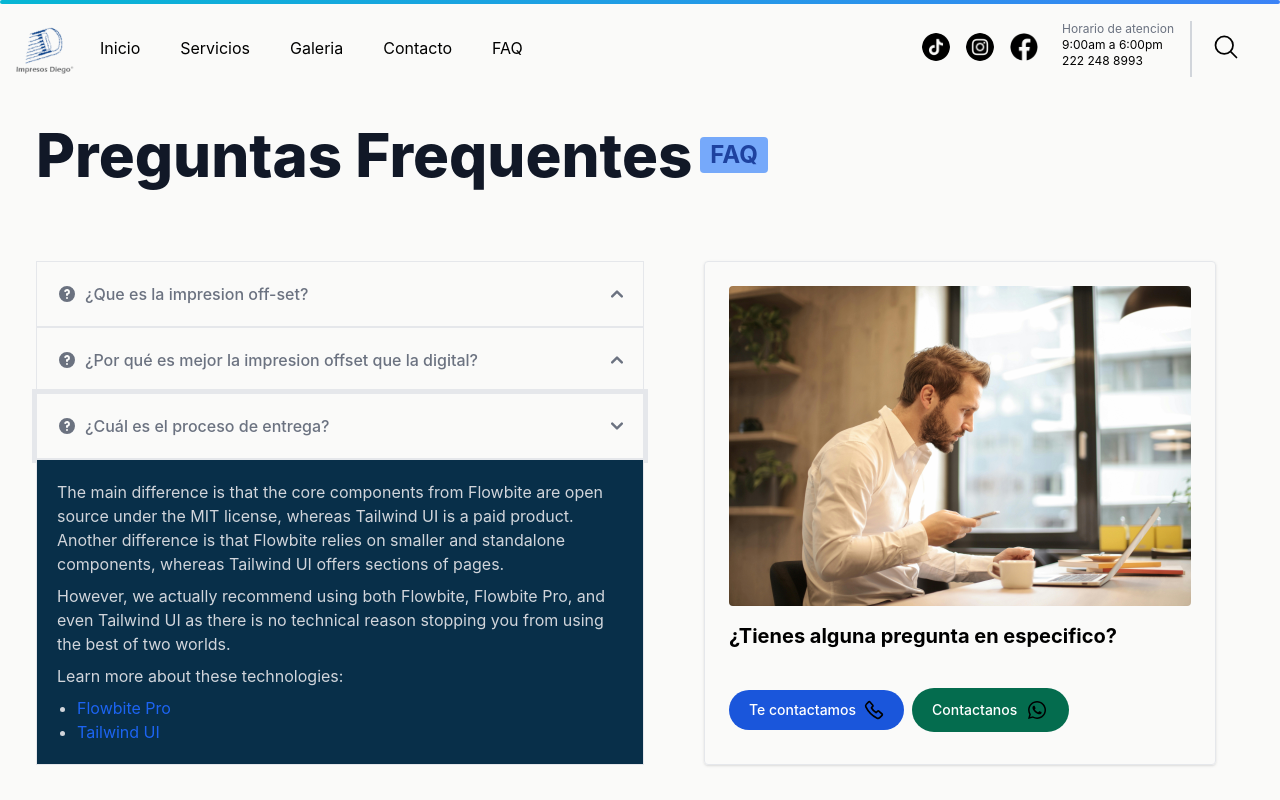
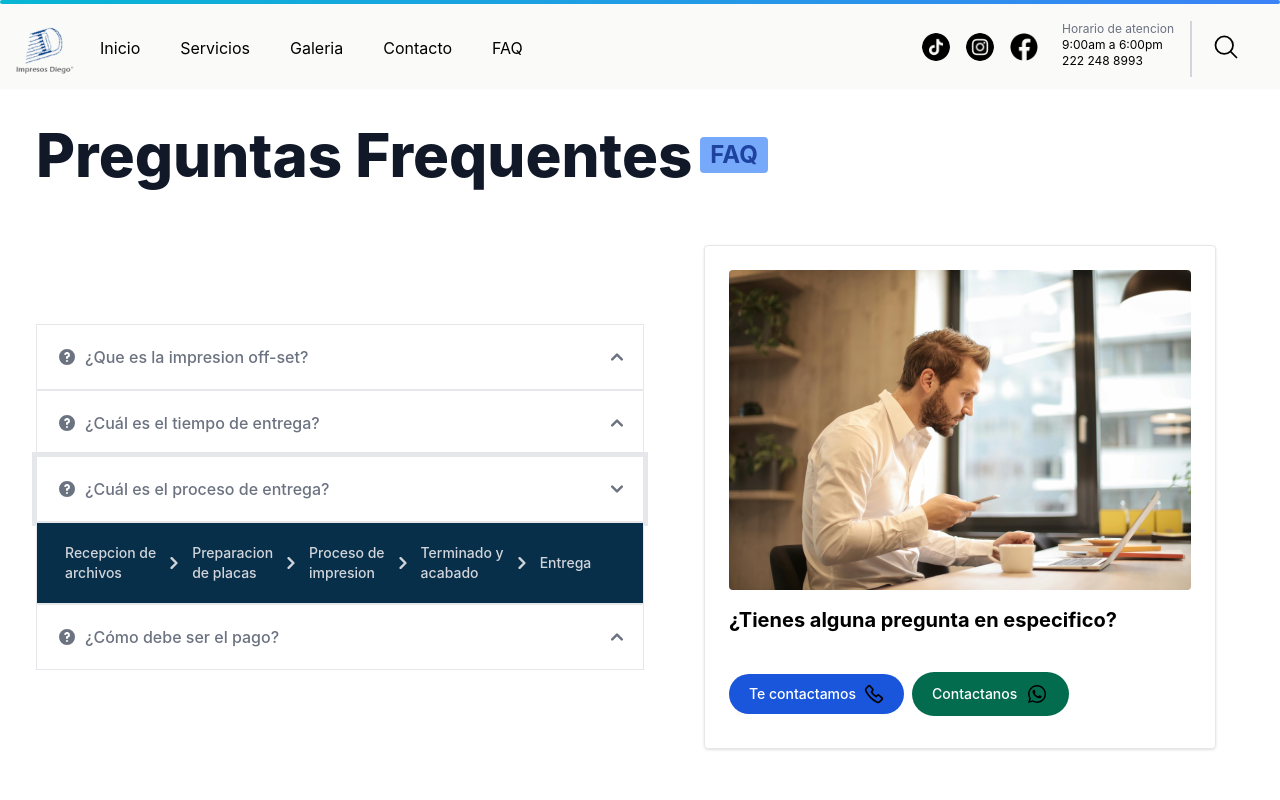
Before and after one commit to EmilioPG13/Impresos-Diego, a React (Vite) app: page /faq in a window 1280 px wide. Both pictures are taken after a click on the button "¿Cuál es el proceso de entrega?". Shown: the top 800 px of the page. Built offline with nearby package versions, Linux system fonts and the light colour scheme.

Commit message:
refactor: Update IntroPage content and layout

```diff
--- a/src/components/routes/faq.jsx
+++ b/src/components/routes/faq.jsx
@@ -58,11 +58,12 @@ function FAQ() {
             ),
         },
         {
-            title: '¿Por qué es mejor la impresion offset que la digital?',
+            title: '¿Cuál es el tiempo de entrega?',
             content: (
                 <>
-                    <p className="mb-2 text-gray-300 dark:text-gray-400">Flowbite is first conceptualized and designed using the Figma software so everything you see in the library has a design equivalent in our Figma file.</p>
-                    <p className="text-gray-300 dark:text-gray-400">Check out the <a href="https://flowbite.com/figma/" className="text-blue-600 dark:text-blue-500 hover:underline">Figma design system</a> based on the utility classes from Tailwind CSS and components from Flowbite.</p>
+                    <p className="mb-2 text-gray-300 dark:text-gray-400">Una vez recibidos y aprobados los archivos los tiempos de entrega son de 5 a 7 días hábiles.
+                    </p>
+                    <p className="text-gray-300 dark:text-gray-400"> De ser necesario se tendrán que hacer las correcciones que nuestro equipo de diseño haya solicitado.</p>
                 </>
             ),
         },
@@ -70,21 +71,63 @@ function FAQ() {
             title: '¿Cuál es el proceso de entrega?',
             content: (
                 <>
-                    <p className="mb-2 text-gray-300 dark:text-gray-400">The main difference is that the core components from Flowbite are open source under the MIT license, whereas Tailwind UI is a paid product. Another difference is that Flowbite relies on smaller and standalone components, whereas Tailwind UI offers sections of pages.</p>
-                    <p className="mb-2 text-gray-300 dark:text-gray-400">However, we actually recommend using both Flowbite, Flowbite Pro, and even Tailwind UI as there is no technical reason stopping you from using the best of two worlds.</p>
-                    <p className="mb-2 text-gray-300 dark:text-gray-400">Learn more about these technologies:</p>
-                    <ul className="ps-5 text-gray-300 list-disc dark:text-gray-400">
-                        <li><a href="https://flowbite.com/pro/" className="text-blue-600 dark:text-blue-500 hover:underline">Flowbite Pro</a></li>
-                        <li><a href="https://tailwindui.com/" rel="nofollow" className="text-blue-600 dark:text-blue-500 hover:underline">Tailwind UI</a></li>
-                    </ul>
+                    <nav className="flex" aria-label="Breadcrumb">
+                        <ol className="inline-flex items-center space-x-1 md:space-x-2 rtl:space-x-reverse">
+                            <li className="inline-flex items-center">
+                                <span href="#" className="inline-flex items-center text-sm font-medium text-gray-300 md:ms-2 dark:text-gray-400">
+                                    Recepcion de<br />archivos
+                                </span>
+                            </li>
+                            <li>
+                                <div className="flex items-center">
+                                    <svg className="rtl:rotate-180 w-3 h-3 text-gray-300 mx-1" aria-hidden="true" xmlns="http://www.w3.org/2000/svg" fill="none" viewBox="0 0 6 10">
+                                        <path stroke="currentColor" stroke-linecap="round" stroke-linejoin="round" stroke-width="2" d="m1 9 4-4-4-4" />
+                                    </svg>
+                                    <span href="#" className="ms-1 text-sm font-medium text-gray-300 md:ms-2 dark:text-gray-400">Preparacion<br />de placas</span>
+                                </div>
+                            </li>
+                            <li aria-current="page">
+                                <div className="flex items-center">
+                                    <svg className="rtl:rotate-180 w-3 h-3 text-gray-300 mx-1" aria-hidden="true" xmlns="http://www.w3.org/2000/svg" fill="none" viewBox="0 0 6 10">
+                                        <path stroke="currentColor" stroke-linecap="round" stroke-linejoin="round" stroke-width="2" d="m1 9 4-4-4-4" />
+                                    </svg>
+                                    <span className="ms-1 text-sm font-medium text-gray-300 md:ms-2 dark:text-gray-400">Proceso de<br />impresion</span>
+                                </div>
+                            </li>
+                            <li aria-current="page">
+                                <div className="flex items-center">
+                                    <svg className="rtl:rotate-180 w-3 h-3 text-gray-300 mx-1" aria-hidden="true" xmlns="http://www.w3.org/2000/svg" fill="none" viewBox="0 0 6 10">
+                                        <path stroke="currentColor" stroke-linecap="round" stroke-linejoin="round" stroke-width="2" d="m1 9 4-4-4-4" />
+                                    </svg>
+                                    <span className="ms-1 text-sm font-medium text-gray-300 md:ms-2 dark:text-gray-400">Terminado y<br />acabado</span>
+                                </div>
+                            </li>
+                            <li aria-current="page">
+                                <div className="flex items-center">
+                                    <svg className="rtl:rotate-180 w-3 h-3 text-gray-300 mx-1" aria-hidden="true" xmlns="http://www.w3.org/2000/svg" fill="none" viewBox="0 0 6 10">
+                                        <path stroke="currentColor" stroke-linecap="round" stroke-linejoin="round" stroke-width="2" d="m1 9 4-4-4-4" />
+                                    </svg>
+                                    <span className="ms-1 text-sm font-medium text-gray-300 md:ms-2 dark:text-gray-400">Entrega</span>
+                                </div>
+                            </li>
+                        </ol>
+                    </nav>
+                </>
+            ),
+        },
+        {
+            title: '¿Cómo debe ser el pago?',
+            content: (
+                <>
+                    <p className="mb-2 text-gray-300 dark:text-gray-400">Se debe dar un adelanto del 50% para poder iniciar el trabajo, y el restante se finiquita antes de la entrega.</p>
                 </>
             ),
         },
     ];
 
     return (
-        <>
-            <h1 className="m-9 flex items-center text-3xl font-extrabold text-gray-900 dark:text-white md:text-5xl lg:text-6xl">
+        <section className="bg-white dark:bg-gray-900">
+            <h1 className="p-9 flex items-center text-3xl font-extrabold text-gray-900 dark:text-white md:text-5xl lg:text-6xl">
                 Preguntas Frequentes
                 <span className="bg-blue-400 text-blue-800 text-2xl font-bold me-2 px-2.5 py-0.5 rounded dark:bg-blue-200 dark:text-blue-800 ms-2">FAQ</span>
             </h1>
@@ -112,7 +155,7 @@ function FAQ() {
                 </div>
             </div>
             <br />
-        </>
+        </section>
     );
 }
 
```
Lines whose indentation alone changed are shown as unchanged.
